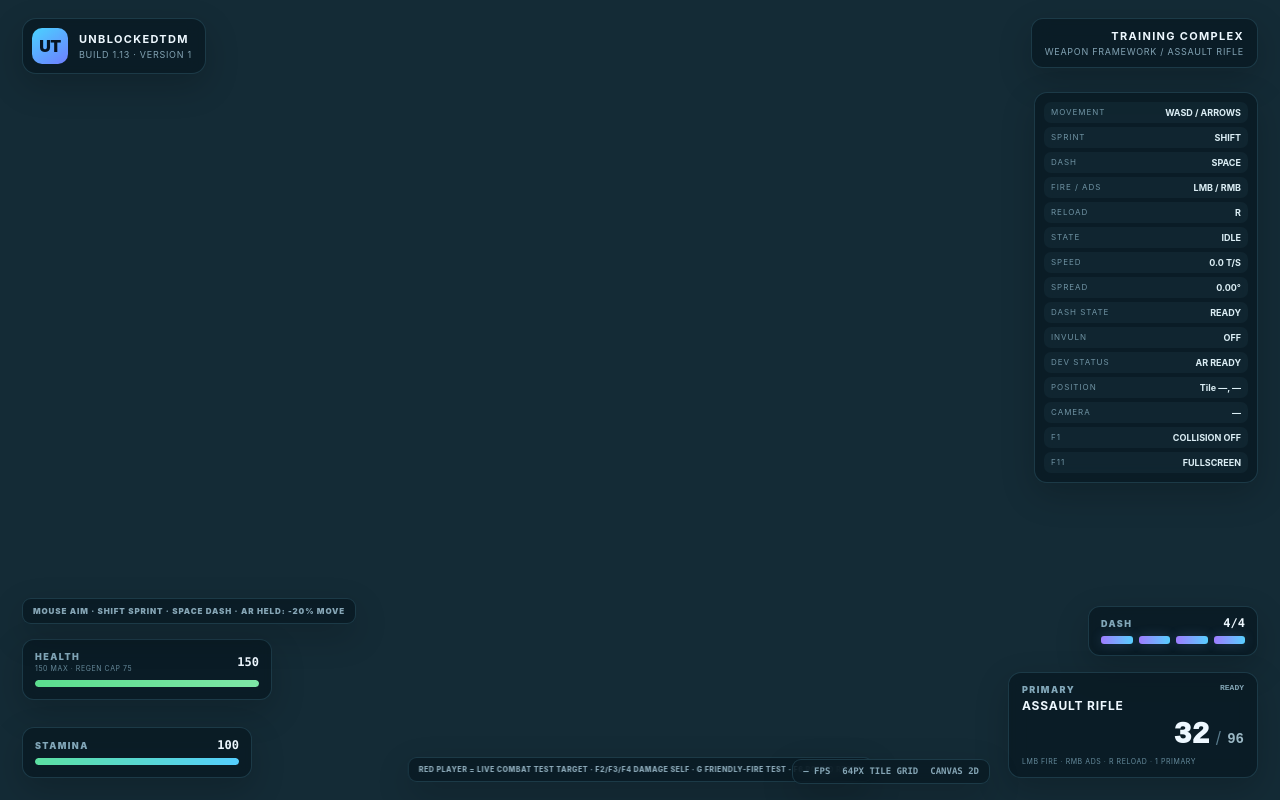
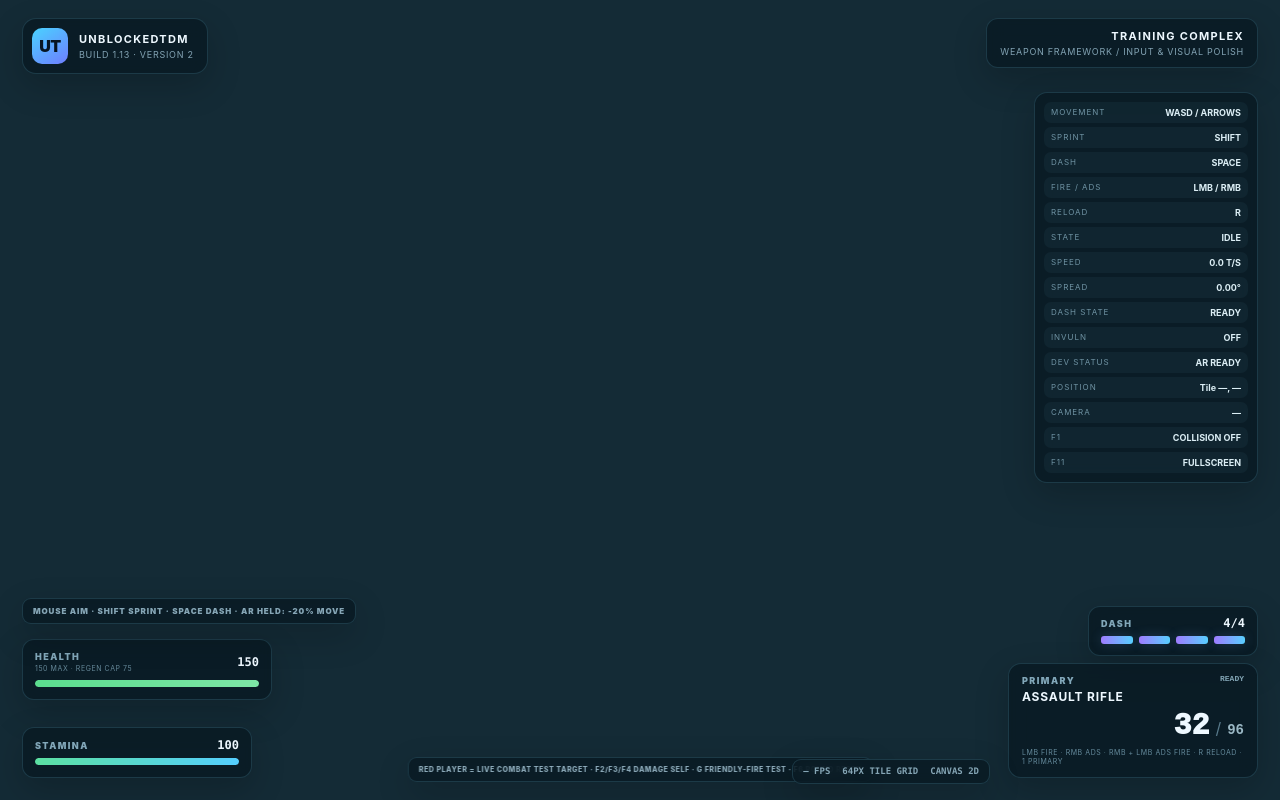
Before and after one commit to nhicksenterprises2025-maker/unblockedtdm, a website with bundled scripts: page game/src/index.html in a window 1280 px wide. Built offline with nearby package versions, Linux system fonts and the light colour scheme.

Commit message:
Update Build 1.13 v2 runtime labels

```diff
--- a/game/src/index.html
+++ b/game/src/index.html
@@ -10,8 +10,8 @@
   <canvas id="gameCanvas"></canvas>
 
   <header class="build-hud">
-    <div class="brand"><span class="mark">UT</span><div><strong>UNBLOCKEDTDM</strong><small id="buildLabel">BUILD 1.13 · VERSION 1</small></div></div>
-    <div class="map-meta"><strong id="mapLabel">TRAINING COMPLEX</strong><small id="phaseLabel">Weapon Framework / Assault Rifle</small></div>
+    <div class="brand"><span class="mark">UT</span><div><strong>UNBLOCKEDTDM</strong><small id="buildLabel">BUILD 1.13 · VERSION 2</small></div></div>
+    <div class="map-meta"><strong id="mapLabel">TRAINING COMPLEX</strong><small id="phaseLabel">Weapon Framework / Input & Visual Polish</small></div>
   </header>
 
   <aside class="diagnostics">
@@ -43,7 +43,7 @@
   <section id="weaponRoot" class="weapon-hud">
     <div class="weapon-title"><div><span>PRIMARY</span><strong id="weaponName">ASSAULT RIFLE</strong></div><small id="weaponState">READY</small></div>
     <div class="ammo-line"><strong id="ammoMagazine">32</strong><span>/</span><b id="ammoReserve">96</b></div>
-    <div class="weapon-controls">LMB FIRE · RMB ADS · R RELOAD · 1 PRIMARY</div>
+    <div class="weapon-controls">LMB FIRE · RMB ADS · RMB + LMB ADS FIRE · R RELOAD · 1 PRIMARY</div>
   </section>
 
   <div class="aim-note">MOUSE AIM · SHIFT SPRINT · SPACE DASH · AR HELD: -20% MOVE</div>
```
